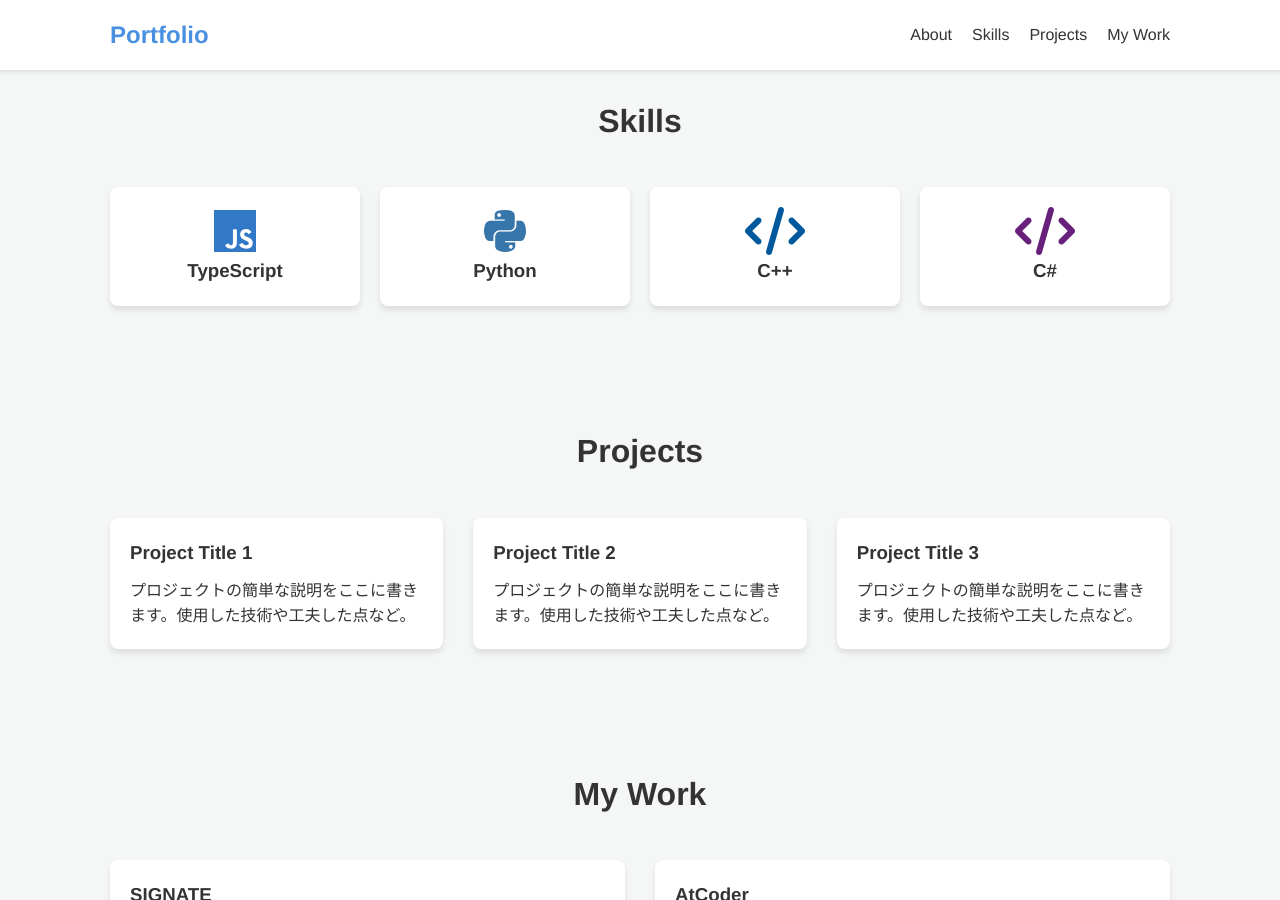
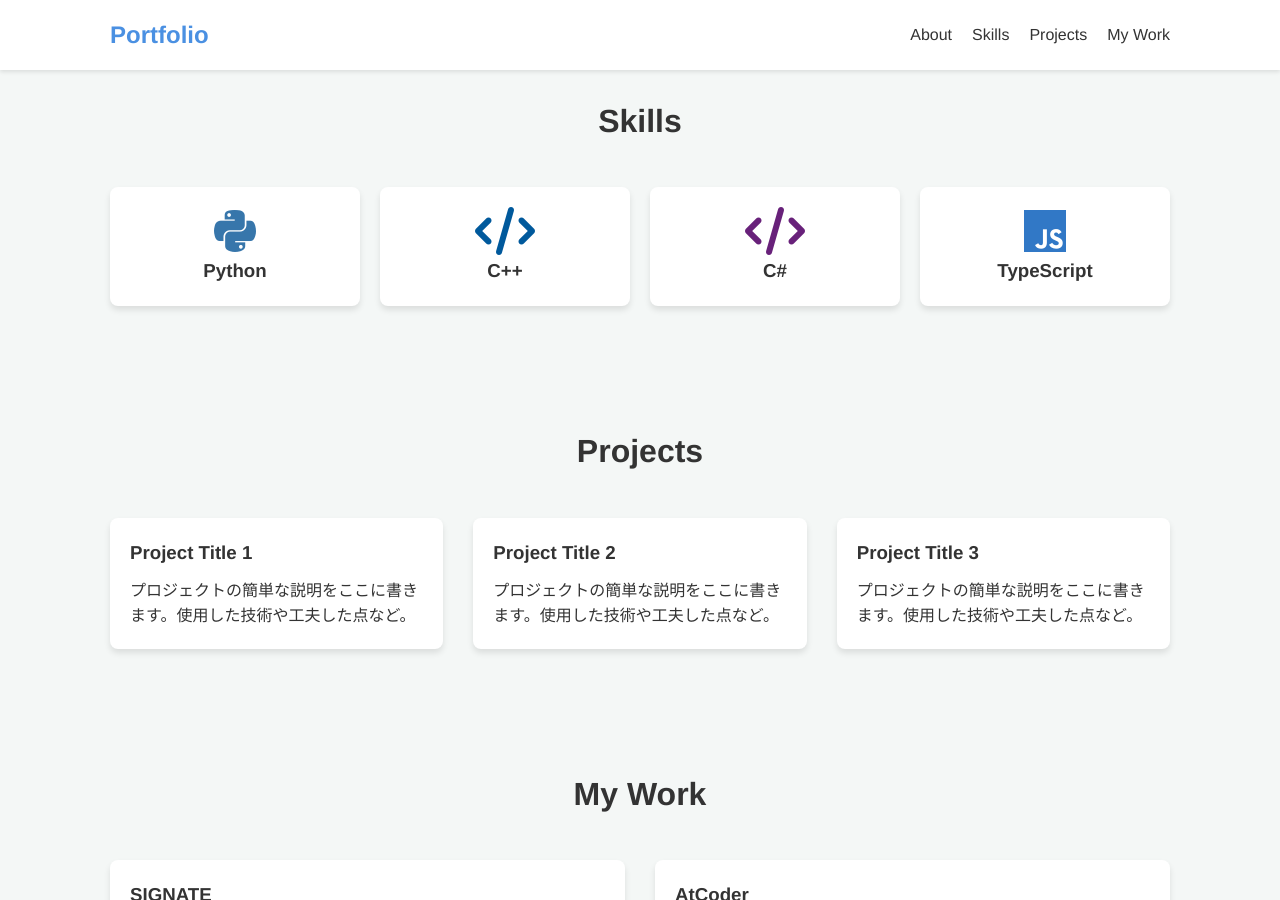
Before and after one commit to Nasubiman/Nasubiman.github.io, a Jekyll site: the page home.html, which Jekyll copies as it is, in a window 1280 px wide and 900 px high, scrolled down 573 px. Built offline with Jekyll 4.4.1, drawn with Linux system fonts in a browser that asks for light colours.

Commit message:
refactor: Reorder TypeScript skill card in skills section.

```diff
--- a/home.html
+++ b/home.html
@@ -57,10 +57,6 @@
         <h2>Skills</h2>
         <div class="skills-grid">
             <div class="skill-card">
-                <i class="fab fa-js fa-3x" style="color: #3178C6;"></i>
-                <h3>TypeScript</h3>
-            </div>
-            <div class="skill-card">
                 <i class="fab fa-python fa-3x" style="color: #3776AB;"></i>
                 <h3>Python</h3>
             </div>
@@ -68,11 +64,13 @@
                 <i class="fas fa-code fa-3x" style="color: #00599C;"></i>
                 <h3>C++</h3>
             </div>
-
-
             <div class="skill-card">
                 <i class="fas fa-code fa-3x" style="color: #68217A;"></i>
                 <h3>C#</h3>
+            </div>
+            <div class="skill-card">
+                <i class="fab fa-js fa-3x" style="color: #3178C6;"></i>
+                <h3>TypeScript</h3>
             </div>
         </div>
     </section>
```
